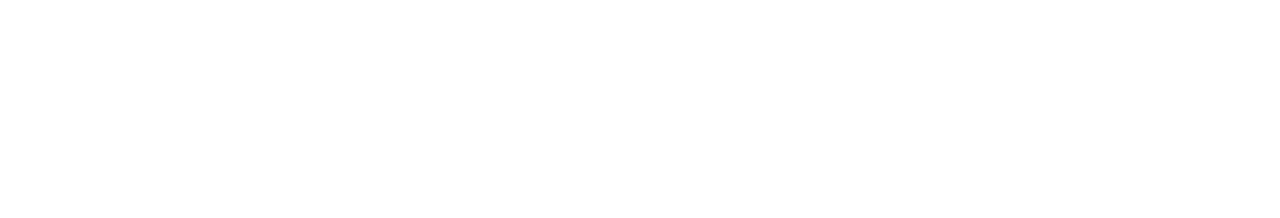
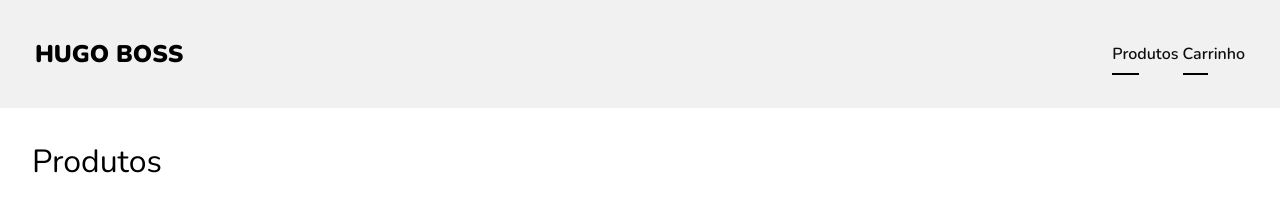
Before and after one commit to heliohugo-dev/projeto-loja-virtual, a plain HTML site: page html-css/cart.html in a window 1280 px wide. Drawn offline with nearby package versions, Linux system fonts and the light colour scheme.

Commit message:
atomic commit: termina estilizacao da loja e inicia carrinho

```diff
--- a/html-css/cart.html
+++ b/html-css/cart.html
@@ -0,0 +1,38 @@
+<!DOCTYPE html>
+<html lang="en">
+<head>
+    <meta charset="UTF-8">
+    <meta name="viewport" content="width=device-width, initial-scale=1.0">
+    <title>Carrinho</title>
+
+    <link rel="preconnect" href="https://fonts.googleapis.com">
+    <link rel="preconnect" href="https://fonts.gstatic.com" crossorigin>
+    <link href="https://fonts.googleapis.com/css2?family=Nunito:wght@200..1000&display=swap" rel="stylesheet">
+
+    <title>Carrinho</title>
+
+    <link rel="stylesheet" href="style-cart.css">
+</head>
+<body>
+    <header class="container-header">
+
+        <div class="container-nav">
+            <h2>HUGO BOSS</h2>
+
+            <nav class="nav-header">
+                    <a href="#" class="a">Produtos</a>
+                    <a href="#" class="a">Carrinho</a>
+            </nav>
+        </div>
+
+    </header>
+
+    <main>
+        <div class="container-main">
+            <h1>Produtos</h1>
+
+        </div>
+
+    </main>
+</body>
+</html>
--- /dev/null
+++ b/html-css/style-cart.css
@@ -0,0 +1,76 @@
+* {
+    margin: 0;
+    padding: 0;
+    box-sizing:border-box;
+}
+
+body {
+    font-family: "Nunito", Arial, sans-serif;
+}
+
+h2, h3, h4, h5, h6 {
+    font-family: "Nunito", Arial, sans-serif;
+    font-weight: 1000;
+}
+
+h1 {
+    font-family: "Nunito", Arial, sans-serif;
+    font-weight: 350;
+}
+
+p {
+    font-family: "Nunito", Arial, sans-serif;
+    font-weight: 450;
+}
+
+header {
+    margin: auto;
+    max-width: none;
+}
+
+.container-header {
+    background-color: rgb(241, 241, 241);
+}
+
+.container-nav {
+    display: flex;
+    flex-direction: row;
+    justify-content: space-between;
+    align-items: center;
+    padding: 35px;
+}
+
+.nav-header {
+    text-decoration: none;
+    list-style: none;
+    gap: 20px;
+}
+
+.a {
+    font-family: "Nunito", Arial, sans-serif;
+    font-weight: 600;
+    position: relative;
+    display: inline-block;
+    color: #0f0e0e;
+    text-decoration: none;
+    padding: 8px 0;
+}
+
+.a::after {
+    content: "";
+    position: absolute;
+    left: 0;
+    bottom: -2px;
+    width: 40%;
+    height: 2px;
+    background-color: #000000;
+    transition: width 0.3s ease;
+}
+
+.a:hover::after {
+    width: 100%;
+}
+
+main {
+    padding: 32px;
+}
```
Also changed, not shown: html-css/index.html (+16 -10 lines), html-css/style-index.css (renamed from html-css/style.css, +29 -15 lines).
